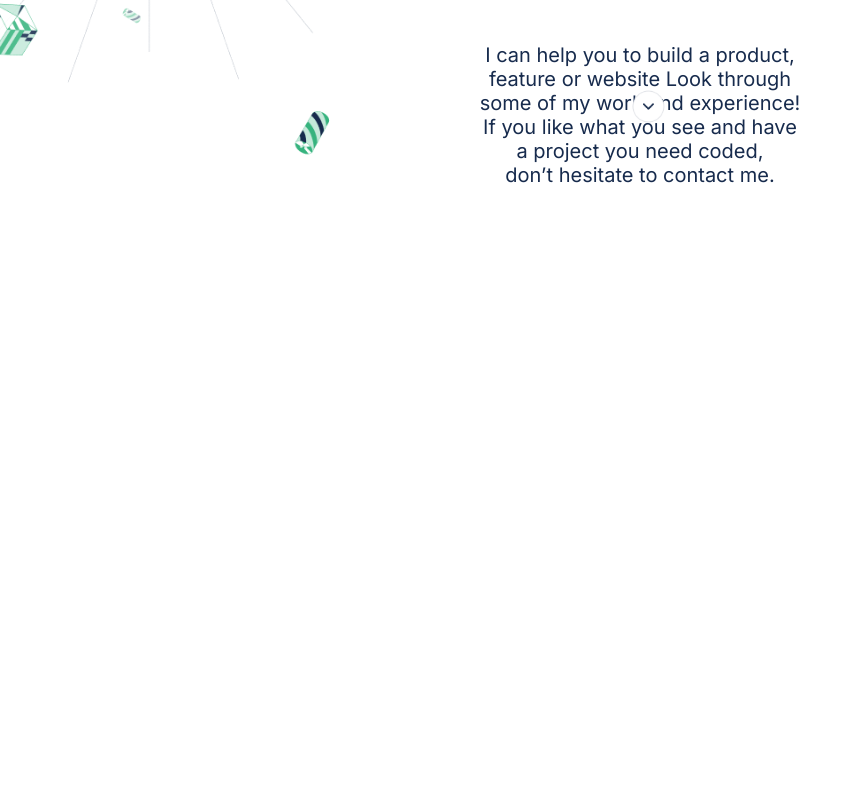
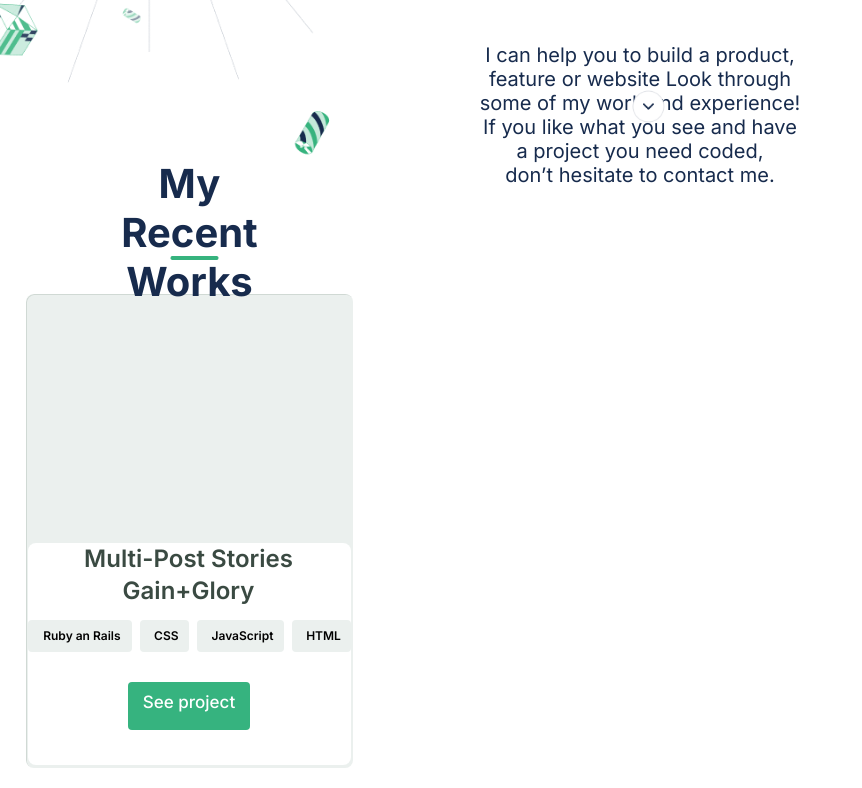
Before and after one commit to MoliBravo/Portfolio_setup_and_mobile_first, a website: page index.html in a window 1280 px wide. Shown: the part 497-1285 px from the top of the page, without its empty margins (0-862 px from the left). Before the commit the page ends 800 px from the top, so only its background shows below. Drawn offline with Linux system fonts and the light colour scheme.

Commit message:
Work Section Page 1

```diff
--- a/index.html
+++ b/index.html
@@ -43,6 +43,26 @@
     </main>
     </section>
 
+    <section class="second-page"> <!--Work Section-->
+    <h1 class="recent">My Recent <br> Works</h1>
+    <nav class="first-indicator">
+        <img src="images/Indicator.png" alt="Indicator" class="indicator">
+    </nav>
+    <nav class="multi-post">
+
+        <div class="butons">
+            <h2 class="stories">Multi-Post Stories <br> Gain+Glory</h2>
+            <ul class="lenguages">
+                <li class="ruby">Ruby an Rails</li>
+                <li class="css">CSS</li>
+                <li class="javaScript">JavaScript</li>
+                <li class="html">HTML</li>
+            </ul>
+        <h3 class="see-project">See project</h3>
+        </div>
+    </nav>
+
+    </section>
 </body>
 
 </html>
--- a/style.css
+++ b/style.css
@@ -88,3 +88,143 @@ p {
   padding-bottom: 30px;
   align-content: center;
 }
+
+.recent{
+  font-family: 'Inter', sans-serif;
+  font-size: 40px;
+  font-weight: 700;
+  width: 327px;
+  height: 97px;
+  margin-left: 26px;
+  margin-right: 26px;
+  padding-right: 60px;
+  padding-left: 60px;
+  text-align: center;
+  color:#172b4d;
+}
+
+.indicator{
+  align-content: center;
+  padding-bottom: 30px;
+  padding-left: 170px;
+}
+
+.multi-post{
+  background: url(images/GreyBackground.png), white;
+  width: 327px;
+  height: 474px;
+  background-color: #EBF0EE;
+  border-radius: 8px;
+  padding-top: 20px;
+  margin-left: 26px;
+  margin-right: 26px;
+  margin-bottom: 20px;
+
+}
+
+.butons{
+  width: 323px;
+  height: 222px;
+  margin-left: 2px;
+  margin-right: 2px;
+  margin-bottom: 2px;
+  background-color: white;
+  background-position: bottom;
+  border-radius: 8px;
+  margin-top: 229px;
+}
+
+.stories{
+  font-family: 'Inter', sans-serif;
+  font-size: 24px;
+  font-weight: 600;
+  width: 295px;
+  height: 57px;
+  line-height: 32px;
+  margin-top: 16px;
+  margin-left: 13px;
+  text-align: center;
+  color: #3A4A42;
+  margin-bottom: 20px;
+}
+
+.lenguages{
+  list-style: none;
+  display: flex;
+  flex-direction: row;
+  align-items: center;
+  gap: 8px;
+}
+
+.ruby{
+  font-family: 'Inter', sans-serif;
+  font-size: 12px;
+  font-weight: 600;
+  width: 106px;
+  height: 32px;
+  background-color: #EBF0EE;
+  background-size: 106px 32px;
+  border-radius: 4px;
+  padding-top: 8px;
+  padding-left: 12px;
+  padding-right: 8px;
+  text-align: center;
+
+}
+
+.css{
+  font-family: 'Inter', sans-serif;
+  font-size: 12px;
+  font-weight: 600;
+  width: 50px;
+  height: 32px;
+  background-color: #EBF0EE;
+   border-radius: 4px;
+  text-align: center;
+  padding-top: 8px;
+  padding-left: 12px;
+  padding-right: 8px;
+}
+
+.javaScript{
+  font-family: 'Inter', sans-serif;
+  font-size: 12px;
+  font-weight: 600;
+  width: 89px;
+  height: 32px;
+  background-color: #EBF0EE;
+  border-radius: 4px;
+  text-align: center;
+  padding-top: 8px;
+  padding-left: 12px;
+  padding-right: 8px;
+}
+
+.html{
+  font-family: 'Inter', sans-serif;
+  font-size: 12px;
+  font-weight: 600;
+  width: 60px;
+  height: 32px;
+  background-color: #EBF0EE;
+  border-radius: 4px;
+  text-align: center;
+  padding-top: 8px;
+  padding-left: 12px;
+  padding-right: 8px;
+}
+
+.see-project{
+  font-family: 'Inter', sans-serif;
+  color: white;
+  font-size: 17px;
+  font-weight: 500;
+  width: 122px;
+  height: 48px;
+  background-color: #36B37F;
+  text-align: center;
+  border-radius: 4px;
+  margin-top: 30px;
+  margin-left: 100px;
+  padding-top: 10px;
+}
```
Also changed, not shown: images/GreyBackground.png (added), images/Indicator.png (added).
